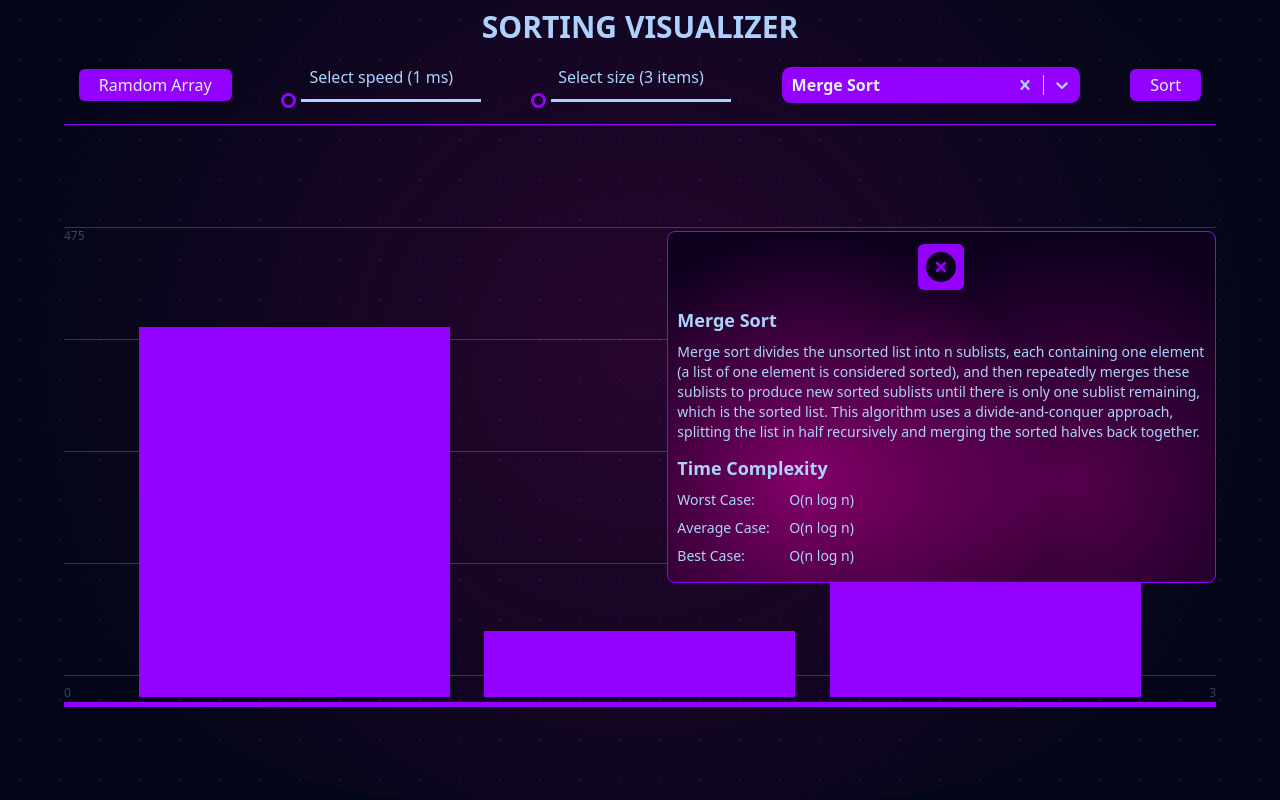
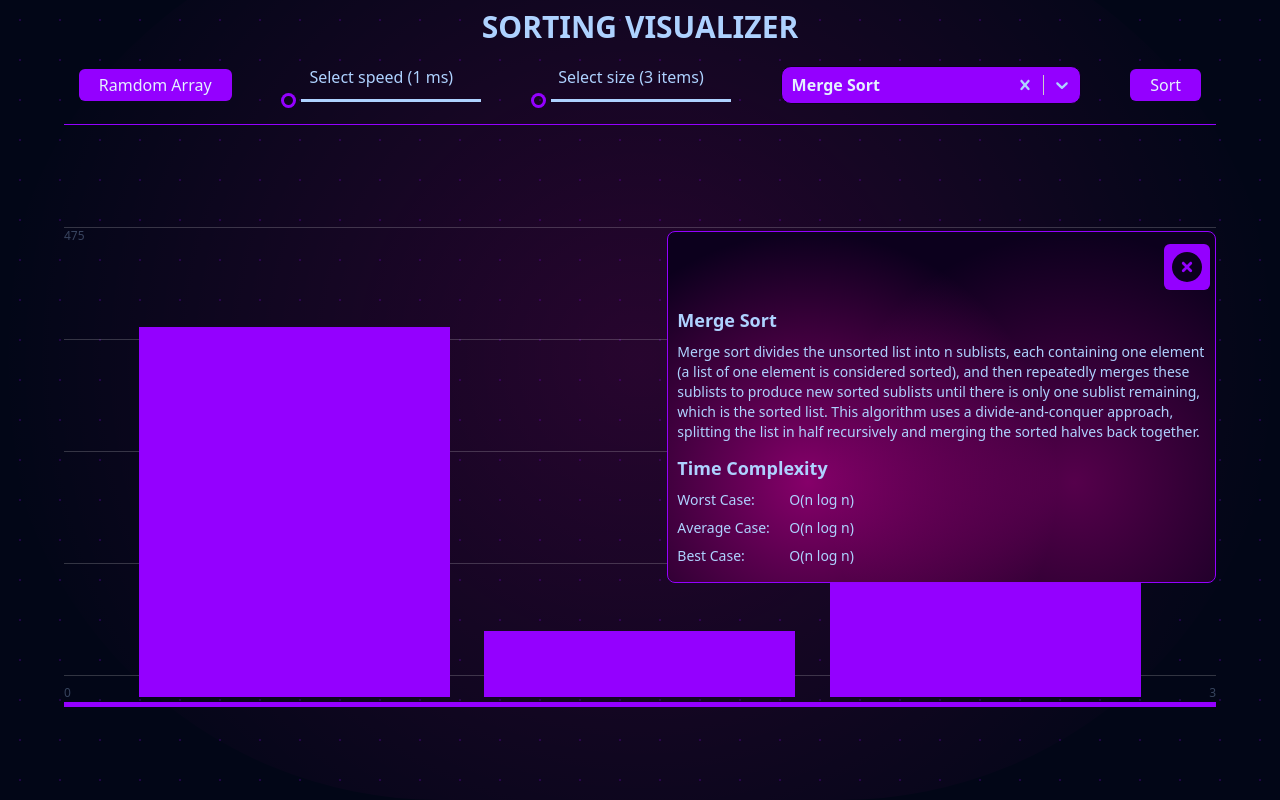
Before and after one commit to MAZTRO/sorting_visualizer, a React (Vite) app in the folder frontend/: page / in a window 1280 px wide. Built offline with nearby package versions, Linux system fonts and the light colour scheme.

Commit message:
Change position off btn info

```diff
--- a/frontend/src/components/algorithmInfo/AlgorithmData.tsx
+++ b/frontend/src/components/algorithmInfo/AlgorithmData.tsx
@@ -17,7 +17,7 @@ export const AlgorithmData = () => {
         <div className='absolute bottom-0 left-[-20%] right-0 top-[-10%] h-[500px] w-[500px] rounded-full bg-[radial-gradient(circle_farthest-side,rgba(255,0,182,0.5),rgba(255,255,255,0))]' />
         <div className='absolute bottom-0 right-[-20%] top-[-10%] h-[500px] w-[500px] rounded-full bg-[radial-gradient(circle_farthest-side,rgba(255,0,182,0.3),rgba(255,255,255,0))]' />
       </div>
-      <button className='flex flex-col justify-center rounded-md bg-sa-lightPurple p-2 my-3 mx-auto z-20' onClick={() => changeOpneInfo(!openInfo)}>
+      <button className='flex flex-col justify-center rounded-md bg-sa-lightPurple p-2 my-3 mx-auto mr-[1%] z-20' onClick={() => changeOpneInfo(!openInfo)}>
         {
           openInfo
             ? <CloseIcon />
--- a/frontend/src/components/bars/Bars.tsx
+++ b/frontend/src/components/bars/Bars.tsx
@@ -75,8 +75,8 @@ export const Bars = () => {
             ))
           }
         </section>
-        <AlgorithmData />
       </section>
+      <AlgorithmData />
     </section>
   )
 }
```
